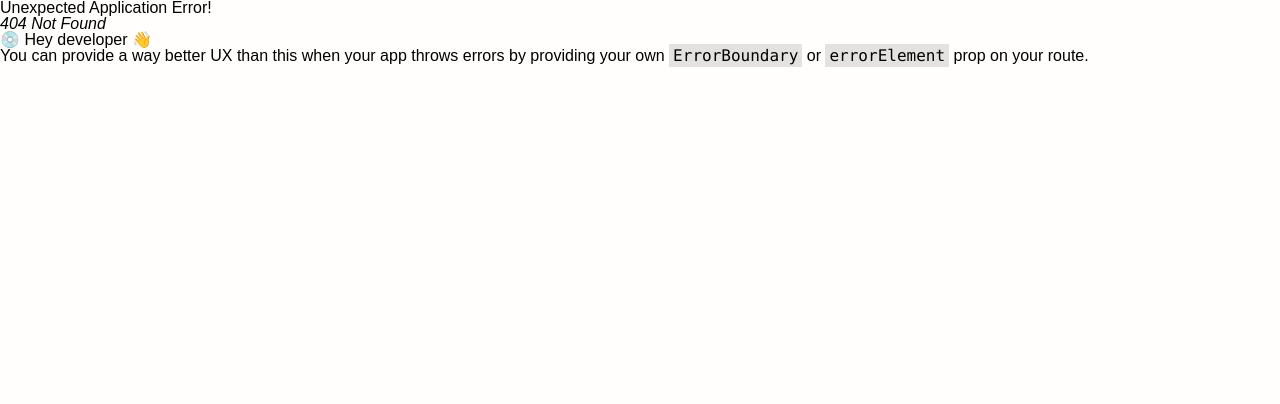
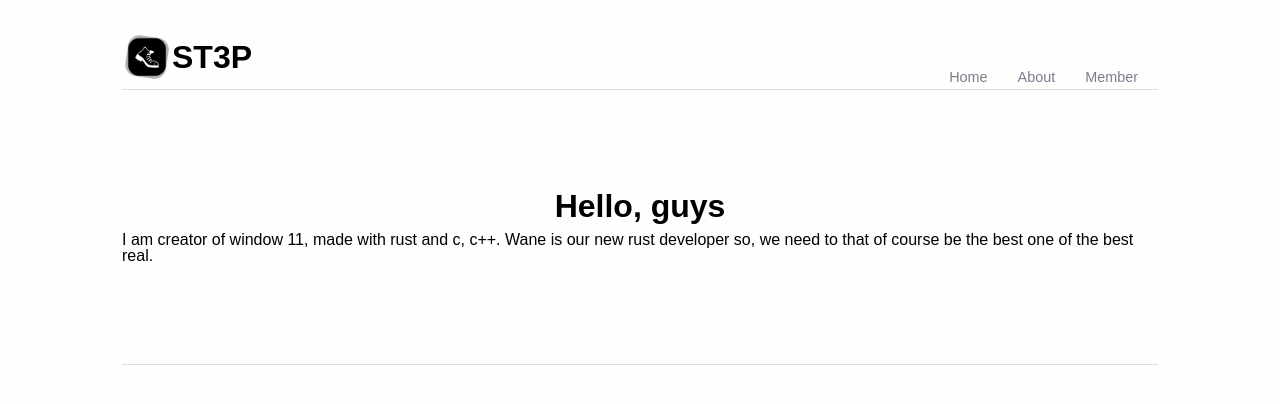
Before and after one commit to sihyeokpark/ST3P, a React (Create React App) app: page /about in a window 1280 px wide. Before the commit this address had no page. Shown: the top 404 px of the page. Built offline with nearby package versions, Linux system fonts and the light colour scheme; a web font is replaced by a local one.

Commit message:
🔥 Update: styles

```diff
--- a/package.json
+++ b/package.json
@@ -10,6 +10,7 @@
     "@types/node": "^16.7.13",
     "@types/react": "^18.0.0",
     "@types/react-dom": "^18.0.0",
+    "framer-motion": "^10.12.18",
     "react": "^18.2.0",
     "react-dom": "^18.2.0",
     "react-router": "^6.14.1",
--- a/src/components/Stair.tsx
+++ b/src/components/Stair.tsx
@@ -10,7 +10,7 @@ export function Stair() {
   }, [])
 
   return (
-    <main className="main">
+    <div className="main">
       <div className={(!isCubeIn) ? "scene toggle" : 'scene toggle is-in'}>
         <div className="cubes">
           <div className="shadows"></div>
@@ -66,6 +66,6 @@ export function Stair() {
           </div>
         </div>
       </div>
-    </main>
+    </div>
   )
 }
--- a/src/css/App.css
+++ b/src/css/App.css
@@ -26,8 +26,17 @@
   line-height: 3.5rem;
 }
 
+section.maintitle {
+  display: flex;
+  height: 400px;
+  flex-direction: row;
+}
+
+.about {
+}
+
 .line {
-  text-decoration: underline #000 2px;
+  text-decoration: underline var(--gray) 5px;
 }
 
 .members {
--- a/src/css/index.css
+++ b/src/css/index.css
@@ -45,8 +45,6 @@ main {
   margin: 0 auto;
   max-width: 1100px;
   text-align: left;
-  padding-bottom: 100px;
-
 }
 
 nav {
@@ -84,11 +82,11 @@ nav a {
 
 section {
   display: flex;
-  height: 400px;
-  flex-direction: row;
+  flex-direction: column;
   align-items: center;
   justify-content: space-between;
   gap: 10px;
+  padding: 100px 0px;
   border-bottom: 1px solid #dadee2;
   margin-bottom: 15px;
 }
@@ -100,3 +98,11 @@ section h1 {
 strong {
   font-weight: 800;
 }
+
+img {
+  -webkit-user-drag: none;
+  -khtml-user-drag: none;
+  -moz-user-drag: none;
+  -o-user-drag: none;
+  user-drag: none;
+}
--- a/src/index.tsx
+++ b/src/index.tsx
@@ -5,22 +5,27 @@ import {
   Route,
   RouterProvider,
 } from 'react-router-dom';
+import { AnimatePresence } from 'framer-motion'
 
 import './css/index.css'
 
 import App from './App'
 import { Home } from './pages/Home'
+import { About } from './pages/About'
 import { Member } from './pages/Member'
 
 const router = createBrowserRouter(
   createRoutesFromElements(
     <>
       <Route path="/" element={<App><Home /></App>} />
+      <Route path="about" element={<App><About /></App>} />
       <Route path="member" element={<App><Member /></App>} />
     </>
   )
 );
 
 ReactDOM.createRoot(document.getElementById('root') as HTMLElement).render(
-  <RouterProvider router={router} />
+  <AnimatePresence mode='wait'>
+    <RouterProvider router={router} />
+  </AnimatePresence>
 )
--- /dev/null
+++ b/src/pages/About.tsx
@@ -0,0 +1,13 @@
+export function About() {
+  return (
+    <>
+      <div className='about'>
+        <section>
+          <h1>Hello, guys</h1>
+          <p>I am creator of window 11, made with rust and c, c++. Wane is our new rust developer so, we need to that of course be the best one of the best real.</p>
+        </section>
+
+      </div>
+    </>
+  )
+}
--- a/src/pages/Home.tsx
+++ b/src/pages/Home.tsx
@@ -1,15 +1,18 @@
 import { Stair } from "../components/Stair"
+import { motion, useMotionValue } from 'framer-motion'
 
 export function Home() {
+  const x = useMotionValue(0)
+
   return (
     <>
-      <div>
-        <section>
-          <h1 className='big'>The BEST Youth <br></br><span className='gradient'>Hacking</span> Team</h1>
+      <motion.div>
+        <section className='maintitle'>
+          <motion.h1 className='big' whileHover={{ scale: 1.05 }}>The BEST Youth <br></br><span className='gradient line'>Hacking</span> Team</motion.h1>
           <Stair/>
         </section>
         <p>The best youth hacking team in Korea. Lorem Ipsum is simply dummy text of the printing and typesetting industry. Lorem Ipsum has been the industry's standard dummy text ever since the 1500s, when an unknown printer took a galley of type and scrambled it to make a type specimen book. It has survived not only five centuries, but also the leap into electronic typesetting, remaining essentially unchanged. It was popularised in the 1960s with the release of Letraset sheets containing Lorem Ipsum passages, and more recently with desktop publishing software like Aldus PageMaker including versions of Lorem Ipsum</p>
-      </div>
+      </motion.div>
     </>
   )
 }
--- a/src/pages/Member.tsx
+++ b/src/pages/Member.tsx
@@ -1,34 +1,36 @@
+import { motion } from 'framer-motion'
+
 import logo from '../images/logo.png'
 
 export function Member() {
   return (
     <>
       <div className='members'>
-        <div className='member'>
+        <motion.div className='member' whileHover={{ scale: 1.05 }}>
           <img src={logo} alt='avatar'/>
           <p><strong>나는재영</strong></p>
           <p>Pwn</p>
-        </div>
-        <div className='member'>
+        </motion.div>
+        <motion.div className='member' whileHover={{ scale: 1.05 }}>
           <img src={logo} alt='avatar'/>
           <p><strong>BEEP</strong></p>
           <p>Rev</p>
-        </div>
-        <div className='member'>
+        </motion.div>
+        <motion.div className='member' whileHover={{ scale: 1.05 }}>
           <img src={logo} alt='avatar'/>
           <p><strong>exon</strong></p>
           <p>Web</p>
-        </div>
-        <div className='member'>
+        </motion.div>
+        <motion.div className='member' whileHover={{ scale: 1.05 }}>
           <img src={logo} alt='avatar'/>
           <p><strong>Wane</strong></p>
           <p>Rev</p>
-        </div>
-        <div className='member'>
+        </motion.div>
+        <motion.div className='member' whileHover={{ scale: 1.05 }}>
           <img src={logo} alt='avatar'/>
           <p><strong>나는재영</strong></p>
           <p>Crypto</p>
-        </div>
+        </motion.div>
       </div>
     </>
   )
```
Also changed, not shown: 1 other file (tests, documents, lock files or other folders).
